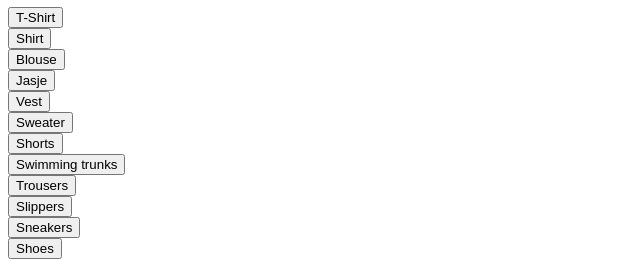
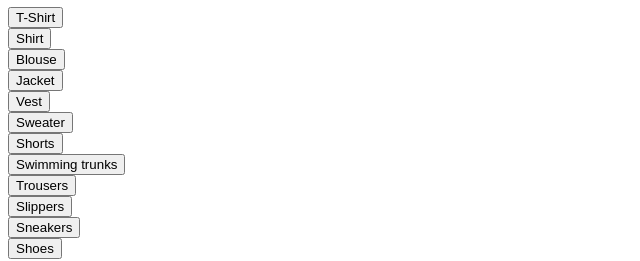
Before and after one commit to AHappyKitty/Tenki, a plain HTML site: page WeatherAppStarter/index.html in a window 1280 px wide. Shown: the part 249-510 px from the top of the page, 0-640 px from the left. Drawn offline with Linux system fonts and the light colour scheme.

Commit message:
Update index.html

```diff
--- a/WeatherAppStarter/index.html
+++ b/WeatherAppStarter/index.html
@@ -47,29 +47,29 @@
 
 	<div class="Choose attire">
 	<p>Please click on the clothing you have.</p>
-		<input type="submit" value="T-Shirt" onClick="tshirtF();"/>
+		<input type="submit" value="T-Shirt" onClick="tshirtF();"/><span id="showtshirt"></span>
 			<br>
-		<input type="submit" value="Shirt" onClick="shirtF();"/>
+		<input type="submit" value="Shirt" onClick="shirtF();"/><span id="showshirt"></span>
 			<br>
-		<input type="submit" value="Blouse" onClick="blouseF();"/>
+		<input type="submit" value="Blouse" onClick="blouseF();"/><span id="showblouse"></span>
 			<br>
-		<input type="submit" value="Jasje" onClick="jasjeF();"/>
+		<input type="submit" value="Jacket" onClick="jacketF();"/><span id="showjacket"></span>
 			<br>
-		<input type="submit" value="Vest" onClick="vestF();"/>
+		<input type="submit" value="Vest" onClick="vestF();"/><span id="showvest"></span>
 			<br>
-		<input type="submit" value="Sweater" onClick="sweaterF();"/>
+		<input type="submit" value="Sweater" onClick="sweaterF();"/><span id="showsweater"></span>
 			<br>
-		<input type="submit" value="Shorts" onClick="shortsF();"/>
+		<input type="submit" value="Shorts" onClick="shortsF();"/><span id="showshorts"></span>
 			<br>
-		<input type="submit" value="Swimming trunks" onClick="swimmingtrunksF();"/>
+		<input type="submit" value="Swimming trunks" onClick="swimmingtrunksF();"/><span id="showswimmingtrunks"></span>
 			<br>
-		<input type="submit" value="Trousers" onClick="trousersF();"/>
+		<input type="submit" value="Trousers" onClick="trousersF();"/><span id="showtrousers"></span>
 			<br>
-		<input type="submit" value="Slippers" onClick="slippersF();"/>
+		<input type="submit" value="Slippers" onClick="slippersF();"/><span id="showslippers"></span>
 			<br>
-		<input type="submit" value="Sneakers" onClick="sneakersF();"/>
+		<input type="submit" value="Sneakers" onClick="sneakersF();"/><span id="showsneakers"></span>
 			<br>
-		<input type="submit" value="Shoes" onClick="shoesF();"/>
+		<input type="submit" value="Shoes" onClick="shoesF();"/>	<span id="showshoes"></span>
 
 
 	</div>
```
